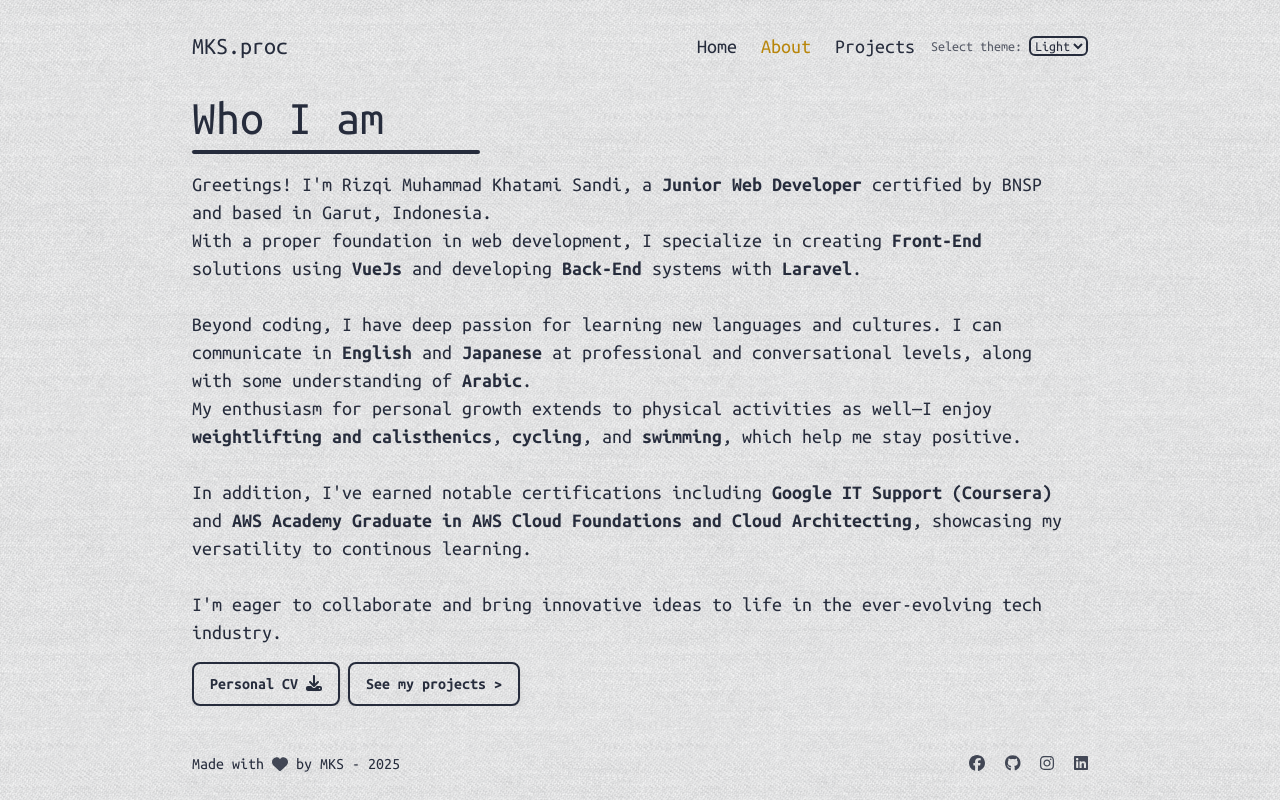
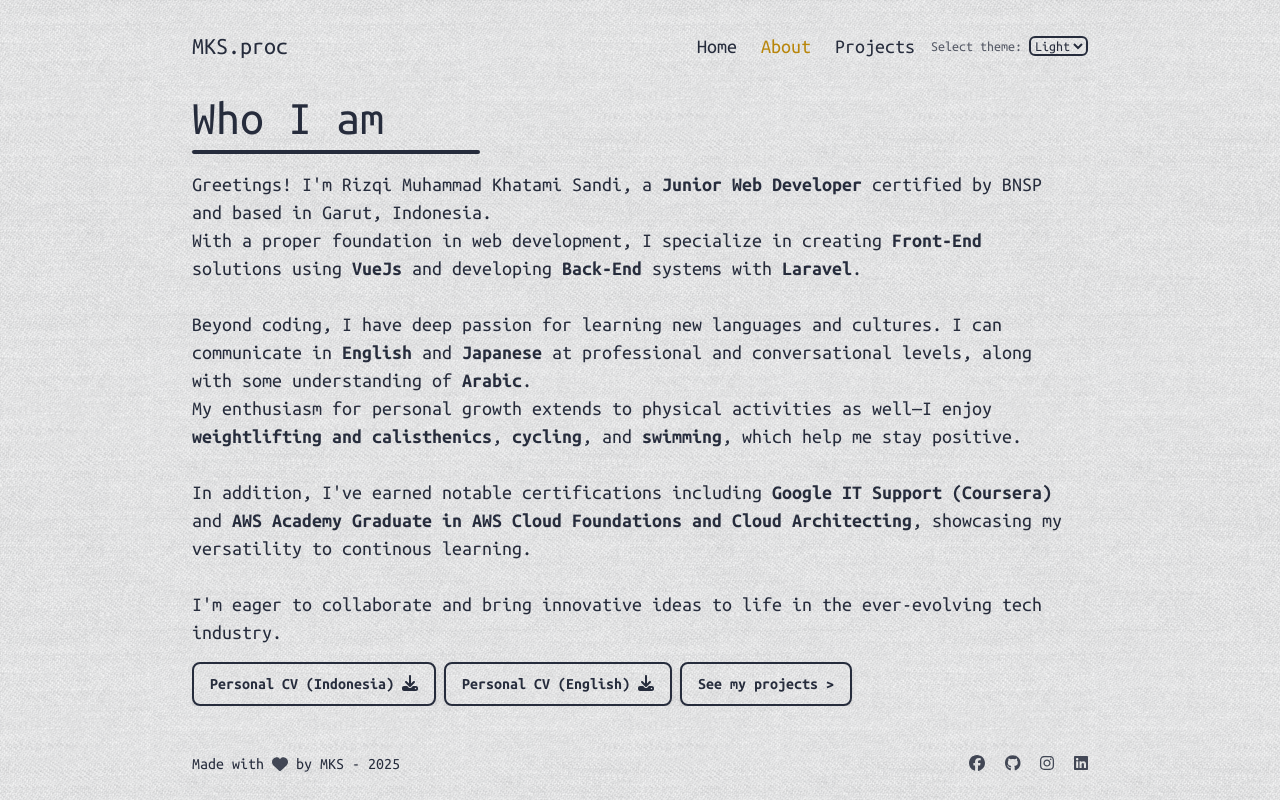
Before and after one commit to mksdesuyo/vuejs-ornament, a Vue app: page /about in a window 1280 px wide. Built offline with nearby package versions, Linux system fonts and the light colour scheme.

Commit message:
refactor: change cv link

```diff
--- a/src/views/AboutView.vue
+++ b/src/views/AboutView.vue
@@ -51,7 +51,7 @@ defineProps(['themeMode']);
       </p>
       <div class="flex flex-wrap gap-2 mt-4 text-xs font-bold xs:text-sm sm:text-base">
         <a
-          href="https://drive.google.com/file/d/1sK72JqqrcNktKKtfVp3Lg2xclFH34GI3/view?usp=drive_link"
+          href="https://drive.google.com/file/d/1mhe8LnpmpmGAlvEtIakE3mWBopo7f6yQ/view?usp=sharing"
           target="_blank"
           class="p-2 px-4 transition-all duration-200 ease-in-out border-2 rounded-lg shadow-md"
           :class="{
@@ -62,7 +62,21 @@ defineProps(['themeMode']);
             'text-dark-beyond-color1 border-dark-beyond-color1 hover:bg-dark-beyond-color1 hover:text-dark-beyond-color2':
               themeMode === 'dark',
           }"
-          >Personal CV <font-awesome-icon :icon="['fas', 'download']"
+          >Personal CV (Indonesia) <font-awesome-icon :icon="['fas', 'download']"
+        /></a>
+        <a
+          href="https://drive.google.com/file/d/1W9jIlxDXaog8HtcSy8Mjmek_C3c_t-sA/view?usp=sharing"
+          target="_blank"
+          class="p-2 px-4 transition-all duration-200 ease-in-out border-2 rounded-lg shadow-md"
+          :class="{
+            'text-light-beyond-color1 border-light-beyond-color1 hover:bg-light-beyond-color1 hover:text-light-beyond-color2':
+              themeMode === 'light',
+            'text-warm-beyond-color1 border-warm-beyond-color1 hover:bg-warm-beyond-color1 hover:text-warm-beyond-color2':
+              themeMode === 'warm',
+            'text-dark-beyond-color1 border-dark-beyond-color1 hover:bg-dark-beyond-color1 hover:text-dark-beyond-color2':
+              themeMode === 'dark',
+          }"
+          >Personal CV (English) <font-awesome-icon :icon="['fas', 'download']"
         /></a>
         <RLButton
           v-for="link in links"
```
